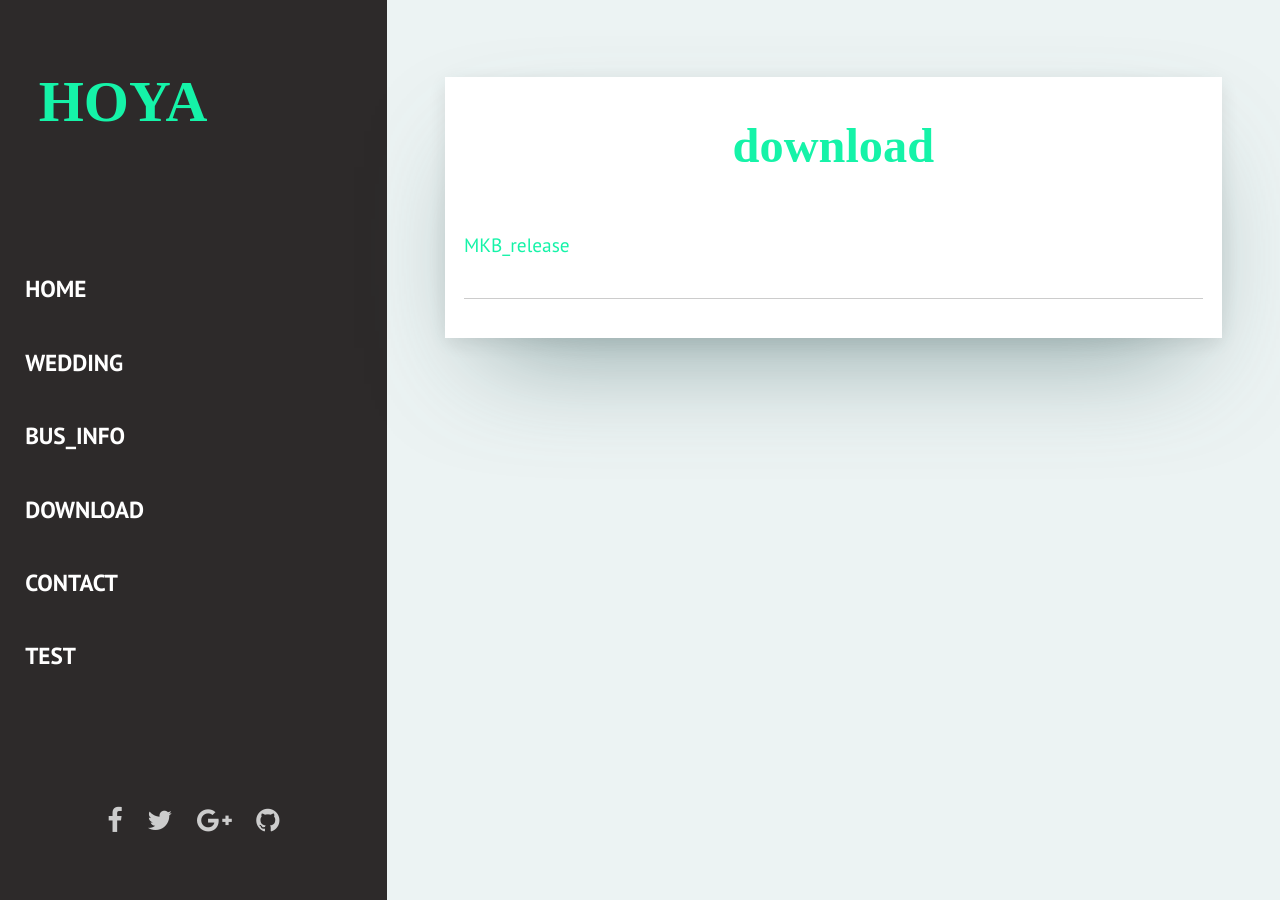
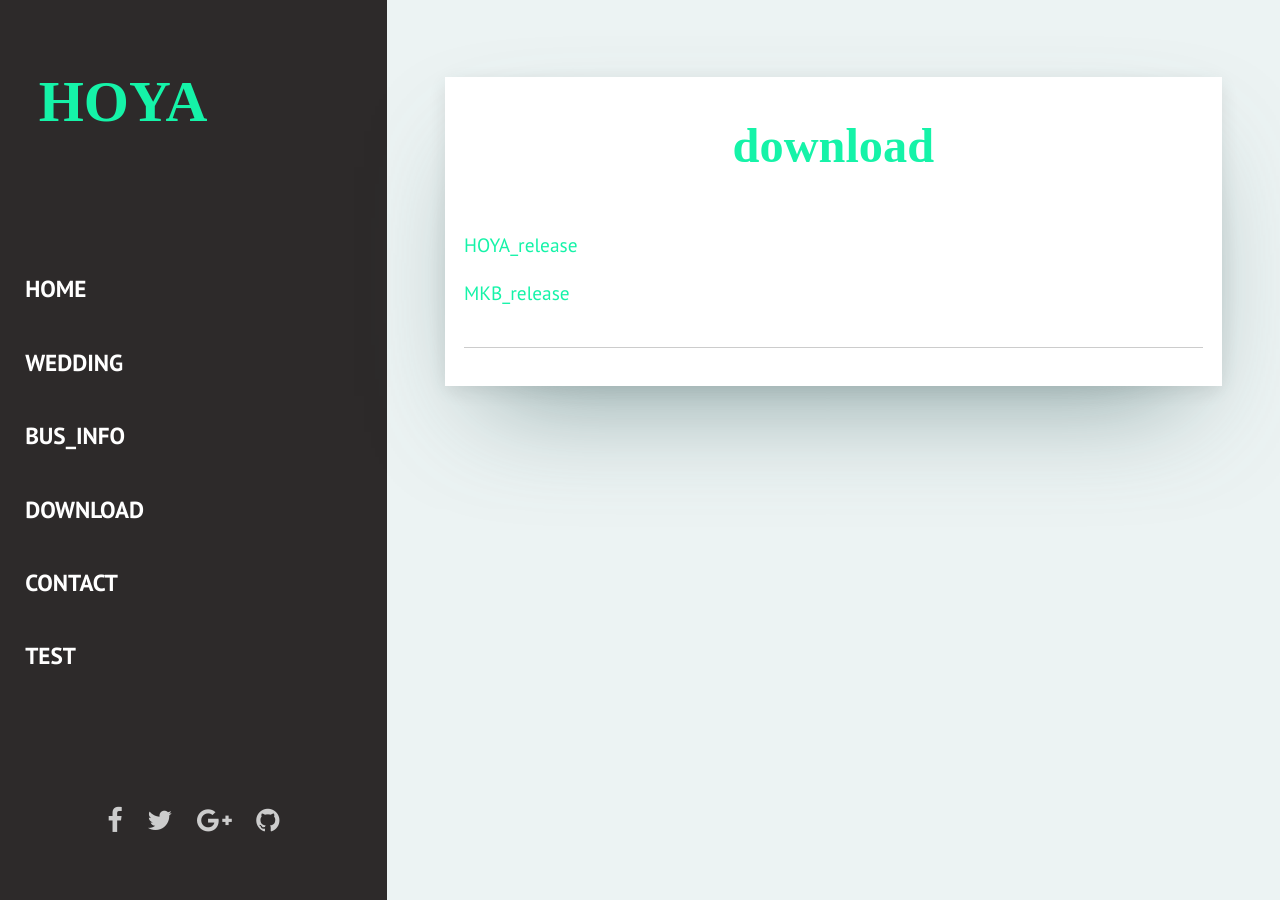
Before and after one commit to namhojin/namhojin.github.io, a Jekyll site: the page built from _pages/download.html, in a window 1280 px wide. Built offline with Jekyll 4.4.1, drawn with Linux system fonts in a browser that asks for light colours; some web fonts are replaced.

Commit message:
add hoya_release apk

```diff
--- a/_pages/download.html
+++ b/_pages/download.html
@@ -4,4 +4,6 @@ title: download
 permalink: /download/
 ---
 
+[HOYA_release](/download/hoya_release/app-release.apk)
+
 [MKB_release](/download/mkb_release/app-release.apk)
```
Also changed, not shown: 1 other file.
